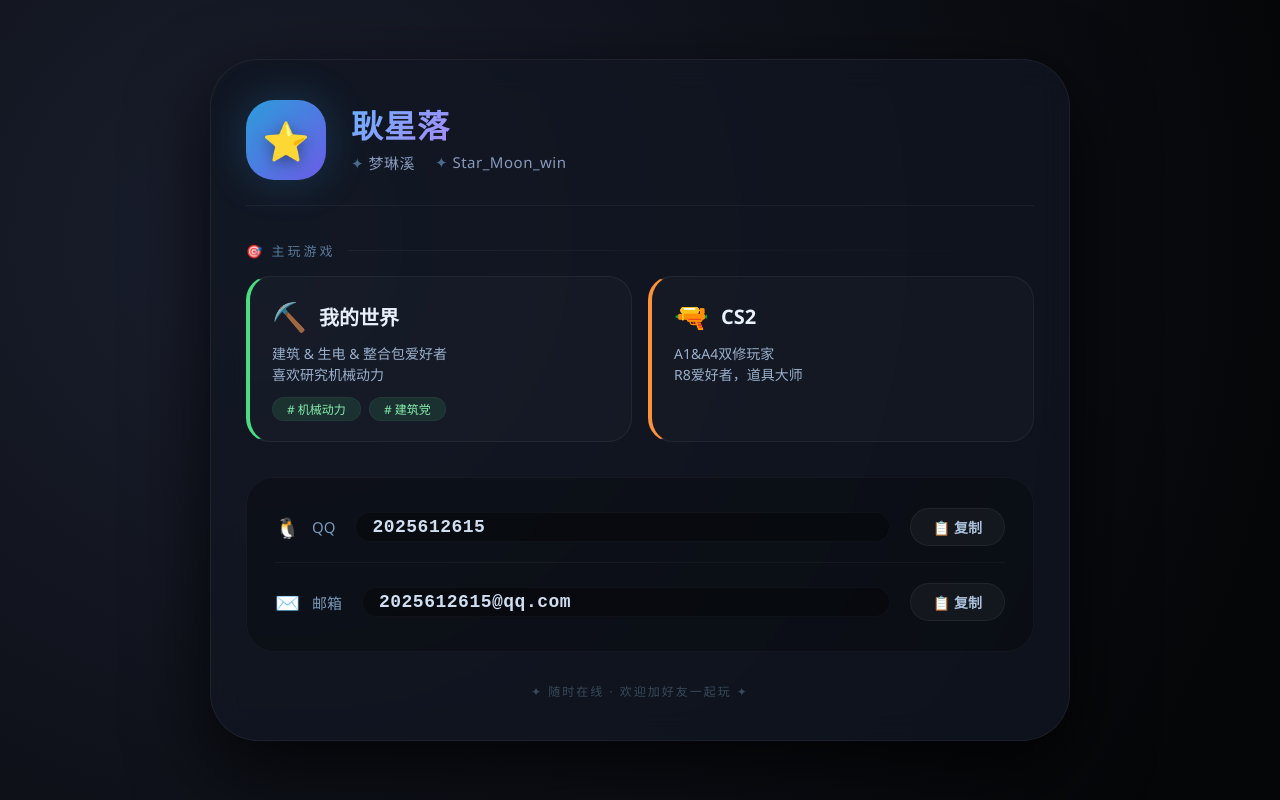
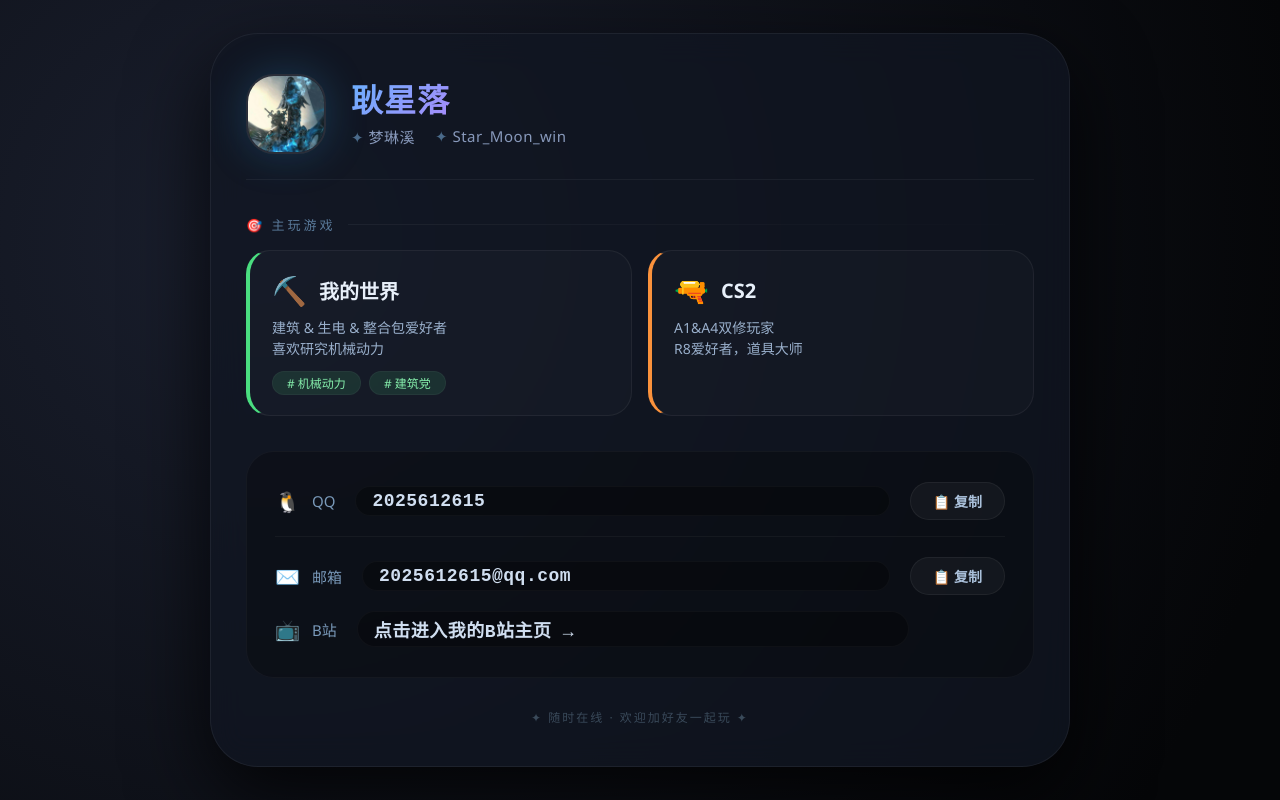
Before and after one commit to StarMoon-win/starmoonwin.github.io, a plain HTML site: page index.html in a window 1280 px wide. Drawn offline with Linux system fonts and the light colour scheme.

Commit message:
Add files via upload
更改头像和添加b站主页链接

```diff
--- a/index.html
+++ b/index.html
@@ -4,15 +4,17 @@
     <meta charset="UTF-8">
     <meta name="viewport" content="width=device-width, initial-scale=1.0">
     <title>耿星落</title>
-    <!-- 引入外部样式表 -->
     <link rel="stylesheet" href="style.css">
 </head>
 <body>
+
 <div class="card">
 
     <!-- ====== 头部：头像 + 多ID ====== -->
     <div class="header">
-            <div class="avatar">⭐</div>
+        <div class="avatar">
+            <img src="touxiang.jpg" alt="头像">
+        </div>
         <div class="id-group">
             <h1><span class="highlight">耿星落</span></h1>
             <div class="alias">
@@ -72,6 +74,16 @@
             <div class="contact-value" id="emailDisplay">2025612615@qq.com</div>
             <button class="btn-copy" onclick="copyText('emailDisplay', '✅ 邮箱已复制！')">📋 复制</button>
         </div>
+        <!-- ★★★ 新增：B站入口 ★★★ -->
+        <div class="contact-row">
+            <div class="contact-label">
+                <span class="c-icon">📺</span> B站
+            </div>
+            <a href="https://space.bilibili.com/129101104" target="_blank" class="contact-value" style="text-decoration: none; color: #d0def0; transition: 0.3s;">
+                点击进入我的B站主页 →
+            </a>
+            <span style="width: 76px;"></span> <!-- 占位保持对齐 -->
+        </div>
     </div>
 
     <div class="footer">
@@ -79,7 +91,6 @@
     </div>
 </div>
 
-    <!-- 引入外部JavaScript文件 -->
 <script src="script.js"></script>
 </body>
 </html>
--- a/style.css
+++ b/style.css
@@ -44,17 +44,17 @@
     width: 80px;
     height: 80px;
     border-radius: 28px;
-    background: linear-gradient(135deg, #2d9cdb, #6c5ce7);
-    display: flex;
-    justify-content: center;
-    align-items: center;
-    font-size: 38px;
-    font-weight: 900;
-    color: #fff;
-    text-shadow: 0 4px 15px rgba(0, 0, 0, 0.4);
+    overflow: hidden;          /* 让图片填满圆角 */
+    flex-shrink: 0;
     box-shadow: 0 0 40px rgba(45, 156, 219, 0.25);
-    flex-shrink: 0;
-    user-select: none;
+    border: 2px solid rgba(255, 255, 255, 0.1);
+}
+/* 额外让图片填满容器 */
+.avatar img {
+    width: 100%;
+    height: 100%;
+    object-fit: cover;        /* 保持比例裁剪 */
+    display: block;
 }
 
 .id-group h1 {
@@ -311,3 +311,8 @@
     .alias span { font-size: 13px; }
     .game-card .g-name { font-size: 17px; }
 }
+/* B站链接悬停效果 */
+.contact-row a.contact-value:hover {
+    color: #ff6b9d !important;
+    text-shadow: 0 0 20px rgba(255, 107, 157, 0.3);
+}
```
Lines whose indentation alone changed are shown as unchanged.
